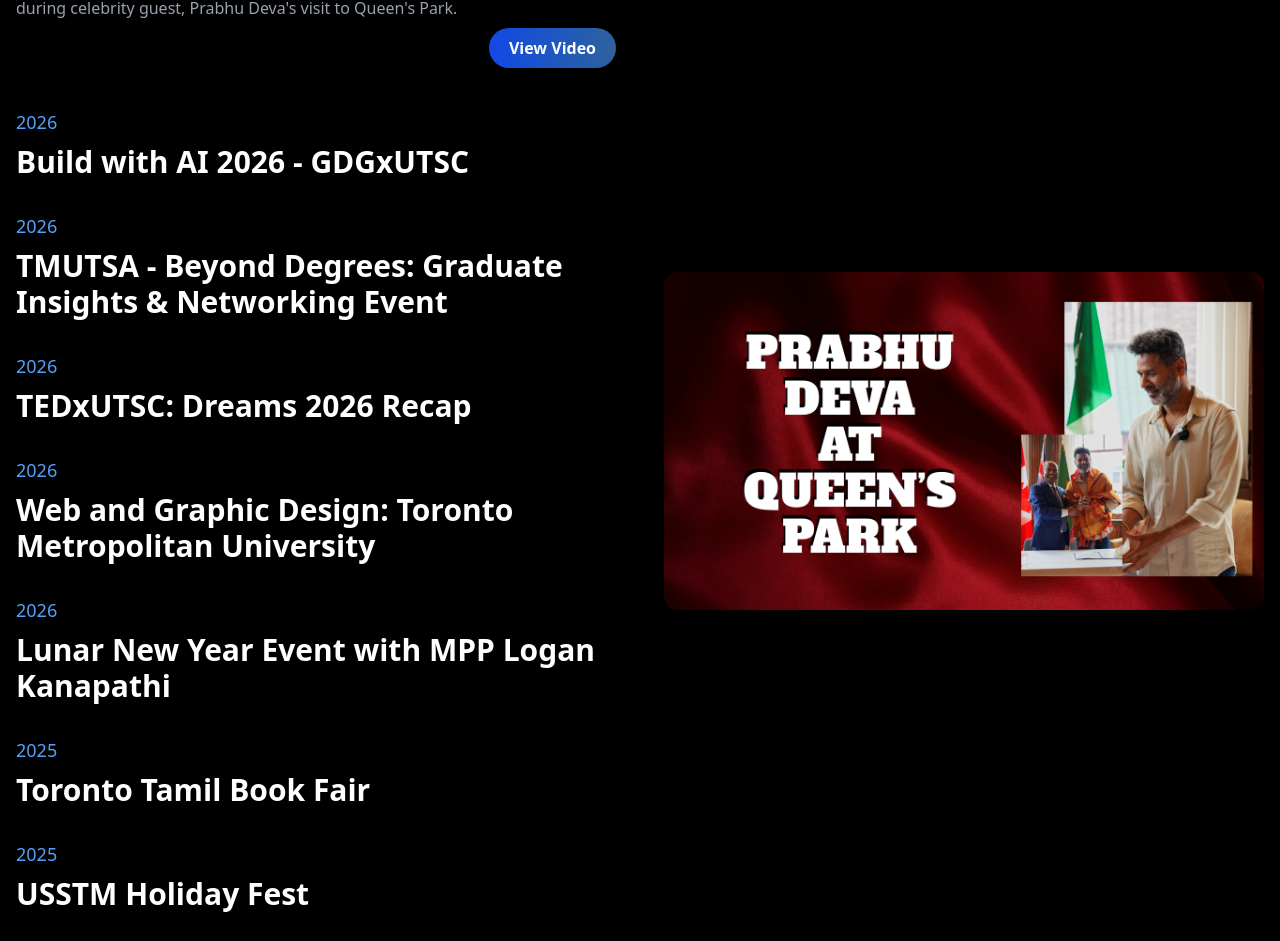
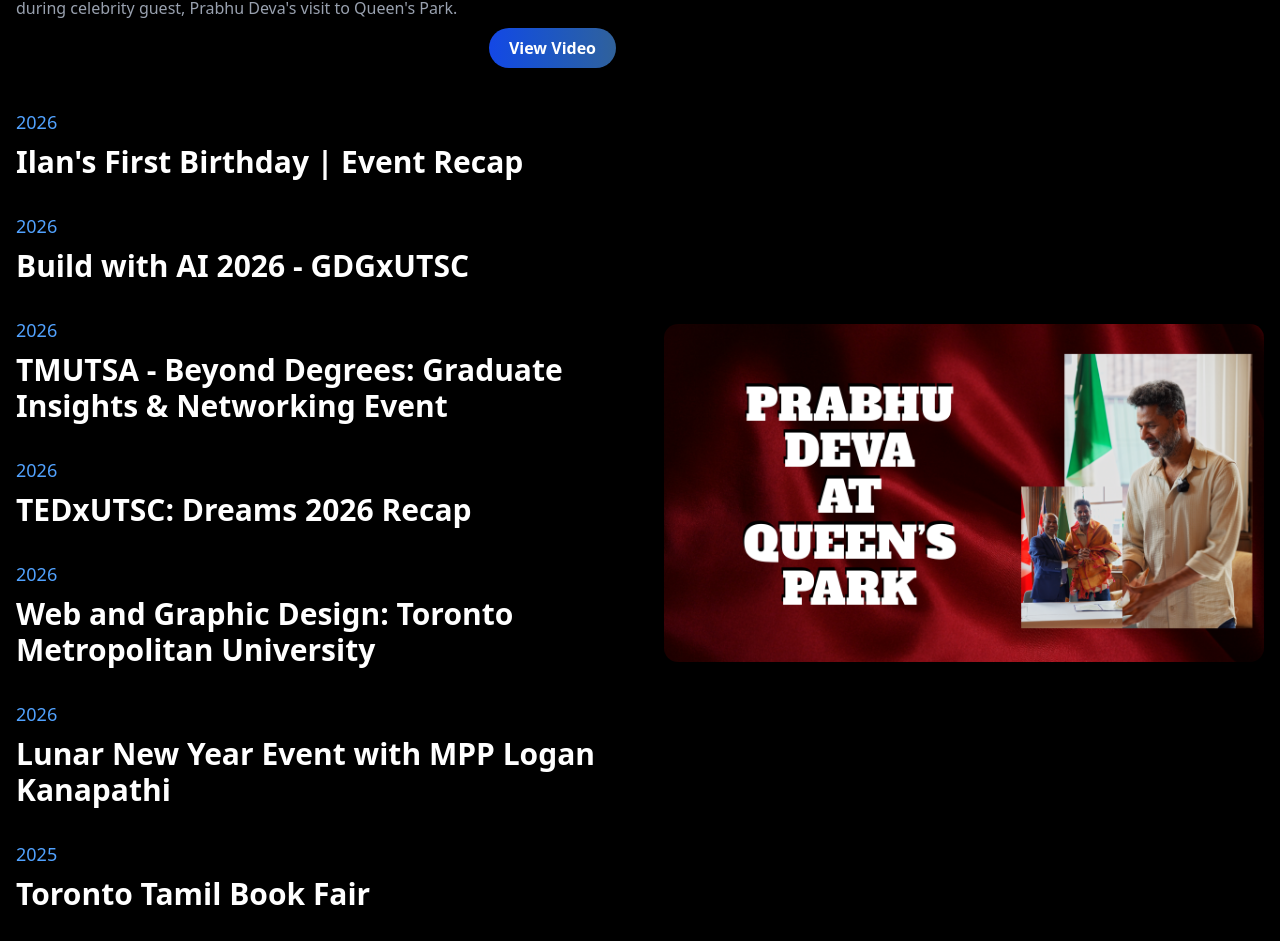
Before and after one commit to aishwinj04/The-A9-Visuals-Portfolio, a Next.js app in the folder a9v-portfolio/: page / in a window 1280 px wide. Shown: the part 3332-4273 px from the top of the page. Built offline with nearby package versions, Linux system fonts and the light colour scheme; a web font is replaced by a local one.

Commit message:
New project
Added 1st birthday project to portfolio

```diff
--- a/a9v-portfolio/app/components/Portfolio.tsx
+++ b/a9v-portfolio/app/components/Portfolio.tsx
@@ -15,105 +15,118 @@
 import project11 from "../../public/assets/proj11.png"
 import project12 from "../../public/assets/proj12.png"
 import project14 from "../../public/assets/proj14.png"
+import project15 from "../../public/assets/proj15.png"
 import {motion} from "framer-motion";
 
 
 const projects = [
 
-     {
+    {
         id: 1,
         year: 2026,
         title: "Prabhu Deva at Ontario Legislative Assembly",
         description: "Delivered video coverage and social media work for MPP Logan Kanapathi during celebrity guest, Prabhu Deva's visit to Queen's Park.",
         image: project14,
-        projectLink: "https://www.instagram.com/reel/DcSM7sUCBJg/"
+        projectLink: "https://www.instagram.com/reel/DcSM7sUCBJg/" // view video
     },
 
     {
         id: 2,
         year: 2026,
-        title: "Build with AI 2026 - GDGxUTSC",
-        description: "Collaborated with the UTSC Capture Team to deliver full event coverage and produce the official recap video for Google Developer Groups Build with AI 2026 event.",
-        image: project10,
-        projectLink: "https://www.instagram.com/p/DXIJ4IGEQMB/"
+        title: "Ilan's First Birthday | Event Recap",
+        description: "Professionally produced 1st birthday event video, featuring a complete professional filming setup, carefully captured moments, and a polished final edit for the client.",
+        image: project15,
+        projectLink: "https://www.instagram.com/p/DcjNMB2R5tt/" // view video
+    },
 
-    },
+
+
 
     {
         id: 3,
         year: 2026,
-        title: "TMUTSA - Beyond Degrees: Graduate Insights & Networking Event",
-        description: "Provided full media coverage for TMU TSA’s Graduate Insights & Networking Event, in collaboration with CTPA, hearing directly from graduates about their journeys beyond university.",
-        image: project11,
-        projectLink: "https://www.instagram.com/p/DWrVrAhATZu/"
+        title: "Build with AI 2026 - GDGxUTSC",
+        description: "Collaborated with the UTSC Capture Team to deliver full event coverage and produce the official recap video for Google Developer Groups Build with AI 2026 event.",
+        image: project10,
+        projectLink: "https://www.instagram.com/p/DXIJ4IGEQMB/" // view video
+
     },
 
     {
         id: 4,
         year: 2026,
+        title: "TMUTSA - Beyond Degrees: Graduate Insights & Networking Event",
+        description: "Provided full media coverage for TMU TSA’s Graduate Insights & Networking Event, in collaboration with CTPA, hearing directly from graduates about their journeys beyond university.",
+        image: project11,
+        projectLink: "https://www.instagram.com/p/DWrVrAhATZu/" // view video
+    },
+
+    {
+        id: 5,
+        year: 2026,
         title: "TEDxUTSC: Dreams 2026 Recap",
         description: "Collaborated with the UTSC Capture Team to deliver full event coverage and produce the official recap for @tedxuoftscarborough Dreams 2026 event.",
         image: project9,
-        projectLink: "https://www.instagram.com/p/DWIEW4HkXx0/"
+        projectLink: "https://www.instagram.com/p/DWIEW4HkXx0/" // view video
     },
 
 
     {
-        id: 5,
+        id: 6,
         year: 2026,
         title: "Web and Graphic Design: Toronto Metropolitan University",
         description: "Contract work done for Health Promotions Program for campus wide initiatives and website refresh.",
         image: project12,
-        projectLink: "https://www.linkedin.com/feed/update/urn:li:activity:7455332200251731968/"
+        projectLink: "https://www.linkedin.com/feed/update/urn:li:activity:7455332200251731968/" // view more
     },
 
 
      {
-        id: 6,
+        id: 7,
         year: 2026,
         title: "Lunar New Year Event with MPP Logan Kanapathi",
         description: "On February 21st, our team had the honour of providing full photo and video coverage for the Lunar New Year celebration hosted by the Legislative Assembly of Ontario alongside MPP Logan Kanapathi. This four-hour production marked our first client project of the year—grateful to our team and collaborators who made it possible.",
         image: project8,
-        projectLink: "https://www.linkedin.com/posts/a9visuals_lunarnewyear-eventcoverage-activity-7435504746951626752-1FUb?utm_source=share&utm_medium=member_desktop&rcm=ACoAADydPQ0Bes5Z1khKA5lhdXHMKxbpAfeoZnU"
+        projectLink: "https://www.linkedin.com/posts/a9visuals_lunarnewyear-eventcoverage-activity-7435504746951626752-1FUb?utm_source=share&utm_medium=member_desktop&rcm=ACoAADydPQ0Bes5Z1khKA5lhdXHMKxbpAfeoZnU" // view more
 
     },
 
     {
-        id: 7,
+        id: 8,
         year: 2025,
         title: "Toronto Tamil Book Fair",
         description: "Live-stream and photography coverage for the Toronto Tamil Book Fair 2025, delivering real-time event access and high-quality visual documentation that captured the energy and cultural significance of the fair.",
         image: project1,
-        projectLink: "https://torontotamilbookfair.com/gallery/"
+        projectLink: "https://torontotamilbookfair.com/gallery/" // view more
 
     },
 
        {
-        id: 8,
+        id: 9,
         year: 2025,
         title: "USSTM Holiday Fest",
         description: "We captured the energy and festive spirit of Toronto Metropolitan University's annual Holiday Fest. From student club activities to giveaways and cozy winter vibes, this project highlights the day through dynamic videography and storytelling, bringing the campus celebration to life.",
         image: project4,
-        projectLink: "https://www.instagram.com/reel/DRlT05akZBb/?utm_source=ig_web_copy_link&igsh=MzRlODBiNWFlZA=="
+        projectLink: "https://www.instagram.com/reel/DRlT05akZBb/?utm_source=ig_web_copy_link&igsh=MzRlODBiNWFlZA=="// view video
     },
 
      {
-        id: 9,
+        id: 10,
         year: 2025,
         title: "Tamil Fest Promotional Designs",
         description: "We served as the official Multimedia Design team for Tamil Fest 2025, Canada’s largest Tamil street festival. Our work included promotional video edits, social media launch content, poster design, and WordPress website updates, ensuring a cohesive and consistent visual identity across all platforms.",
         image: project5,
-        projectLink: "https://www.linkedin.com/posts/a9visuals_tamilfest-graphicdesign-photoshop-activity-7373479523574673408-9NVP?utm_source=share&utm_medium=member_desktop&rcm=ACoAADydPQ0Bes5Z1khKA5lhdXHMKxbpAfeoZnU"
+        projectLink: "https://www.linkedin.com/posts/a9visuals_tamilfest-graphicdesign-photoshop-activity-7373479523574673408-9NVP?utm_source=share&utm_medium=member_desktop&rcm=ACoAADydPQ0Bes5Z1khKA5lhdXHMKxbpAfeoZnU" // view more
     },
 
 
     {
-        id: 10,
+        id: 11,
         year: 2025,
         title: "Tamil Canadian Walkathon",
         description: "The A9 Visuals was hired as the Design and Photography team for the Tamil Canadian Walk 2025, held on July 13, 2025, in support of York University. Our work spanned across graphic design, t-shirt design, event photography, videography, recap videos, and highlight reels, a rewarding opportunity to use creativity and visuals to support an important cause.",
         image: project7,
-        projectLink: "https://www.linkedin.com/posts/a9visuals_tamilcanadian-walkathon-poster-activity-7373503334663643137-ieT4?utm_source=share&utm_medium=member_desktop&rcm=ACoAADydPQ0Bes5Z1khKA5lhdXHMKxbpAfeoZnU"
+        projectLink: "https://www.linkedin.com/posts/a9visuals_tamilcanadian-walkathon-poster-activity-7373503334663643137-ieT4?utm_source=share&utm_medium=member_desktop&rcm=ACoAADydPQ0Bes5Z1khKA5lhdXHMKxbpAfeoZnU" // view more
     }
 
 
@@ -165,7 +178,7 @@
                                         <motion.button className="px-5 py-2 bg-gradient-to-r from-blue-700 to-blue-400/60 rounded-full font-bold hover:bg-blue-700 cursor-pointer transition-colors"
                                         whileHover={{scale:1.2}}>
 
-                                            {(selectedProject.id === 1 ||selectedProject.id === 2 || selectedProject.id === 3 || selectedProject.id === 4) ? "View Video" : "View More"}
+                                            {(selectedProject.id === 1 ||selectedProject.id === 2 || selectedProject.id === 3 || selectedProject.id === 4 || selectedProject.id === 5 || selectedProject.id === 9) ? "View Video" : "View More"}
                                         </motion.button>
                                     </a>
 
```
Also changed, not shown: a9v-portfolio/public/assets/proj15.png (added), 1 other file (tests, documents, lock files or other folders).
